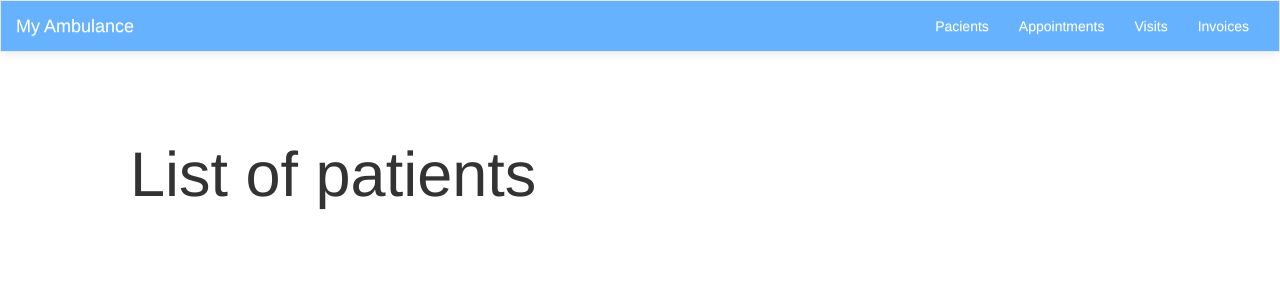
After one commit to JanKoci/IIS-project, a Django app: page /patients/ in a window 1280 px wide. The commit adds this page. Shown: the top 300 px of the page. Run offline with Django 3.2, Linux system fonts and the light colour scheme; some libraries are stand-ins or nearby versions.

Commit message:
started patients views

```diff
--- a/IIS_project/IIS_project/urls.py
+++ b/IIS_project/IIS_project/urls.py
@@ -14,10 +14,13 @@ Including another URLconf
     2. Add a URL to urlpatterns:  path('blog/', include('blog.urls'))
 """
 from django.contrib import admin
-from django.urls import path
+from django.urls import path, include
 from IIS_project import views
 
+
+
 urlpatterns = [
+    path('', views.HomePage.as_view(), name='home'),
+    path('patients/', include('patients.urls', namespace='patients')),
     path('admin/', admin.site.urls),
-    path('', views.HomePage.as_view(), name='home'),
 ]
--- /dev/null
+++ b/IIS_project/patients/templates/patients/patient_list.html
@@ -0,0 +1,8 @@
+{% extends "base.html" %}
+
+{% block content %}
+    <div class="jumbotron">
+        <h1>List of patients</h1>
+    </div>
+
+{% endblock %}
--- /dev/null
+++ b/IIS_project/patients/urls.py
@@ -0,0 +1,8 @@
+from django.urls import path
+from . import views
+
+app_name = 'patients'
+
+urlpatterns = [
+    path('', views.Patient.as_view(), name='patient_list'),
+]
--- a/IIS_project/patients/views.py
+++ b/IIS_project/patients/views.py
@@ -1,3 +1,7 @@
 from django.shortcuts import render
+from django.views.generic import TemplateView
+# from django.http import HttpResponse
 
 # Create your views here.
+class Patient(TemplateView):
+    template_name = 'patients/patient_list.html'
--- a/IIS_project/templates/base.html
+++ b/IIS_project/templates/base.html
@@ -36,7 +36,7 @@
 
                <div class="collapse navbar-collapse navbar-ex1-collapse">
                     <ul class="nav navbar-nav navbar-right">
-                        <li> <a class="navbar-link" href="">Pacients</a> </li>
+                        <li> <a class="navbar-link" href="{% url 'patients:patient_list' %}">Pacients</a> </li>
                         <li> <a class="navbar-link" href="">Appointments</a> </li>
                         <li> <a class="navbar-link" href="">Visits</a> </li>
                         <li> <a class="navbar-link" href="">Invoices</a> </li>
```
